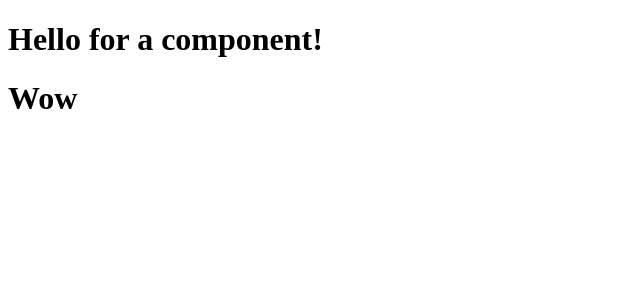
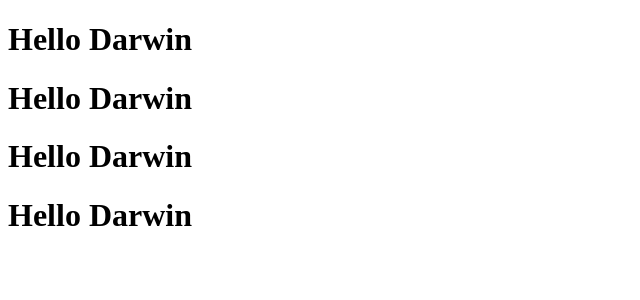
Before and after one commit to DarwinMelaya/Learning-React, a React (Vite) app in the folder frontend/: page / in a window 1280 px wide. Shown: the top 300 px of the page, without its empty margins (0-640 px from the left). Built offline with nearby package versions, Linux system fonts and the light colour scheme.

Commit message:
Reusability of Components in React

```diff
--- a/frontend/src/App.jsx
+++ b/frontend/src/App.jsx
@@ -4,6 +4,9 @@ function App() {
   return (
     <div className="App">
       <Hello />
+      <Hello />
+      <Hello />
+      <Hello />
     </div>
   );
 }
--- a/frontend/src/components/Hello.jsx
+++ b/frontend/src/components/Hello.jsx
@@ -1,8 +1,7 @@
 function Hello() {
   return (
     <div>
-      <h1>Hello for a component!</h1>
-      <h1>Wow</h1>
+      <h1>Hello Darwin</h1>
     </div>
   );
 }
```
